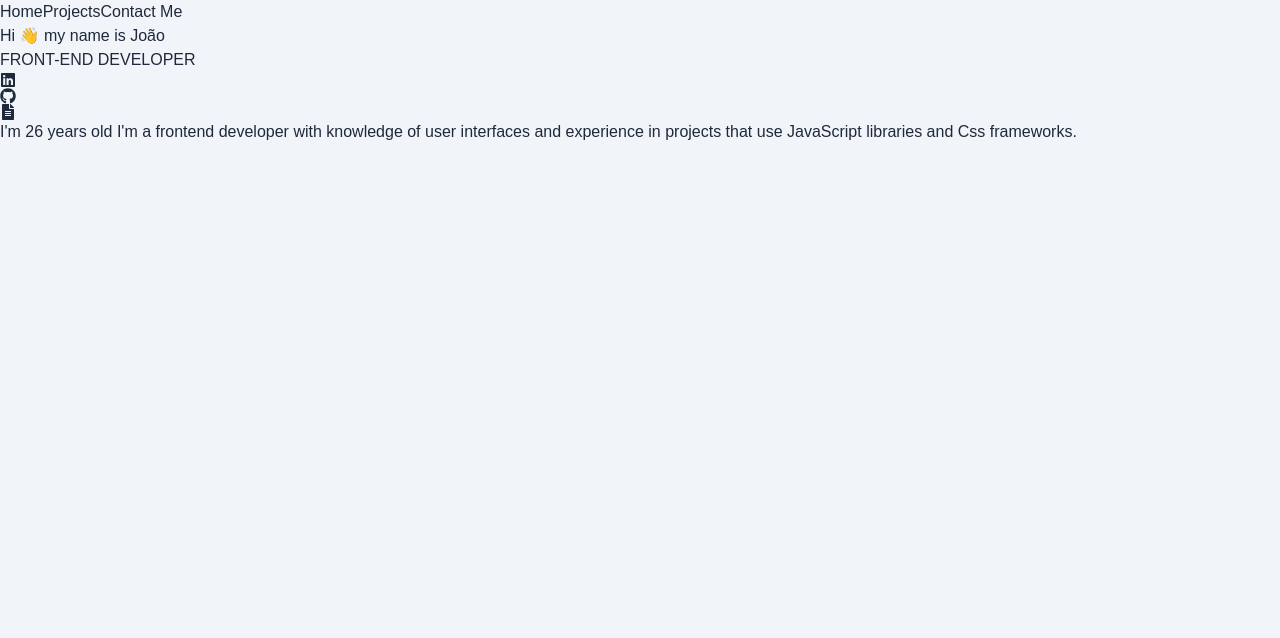
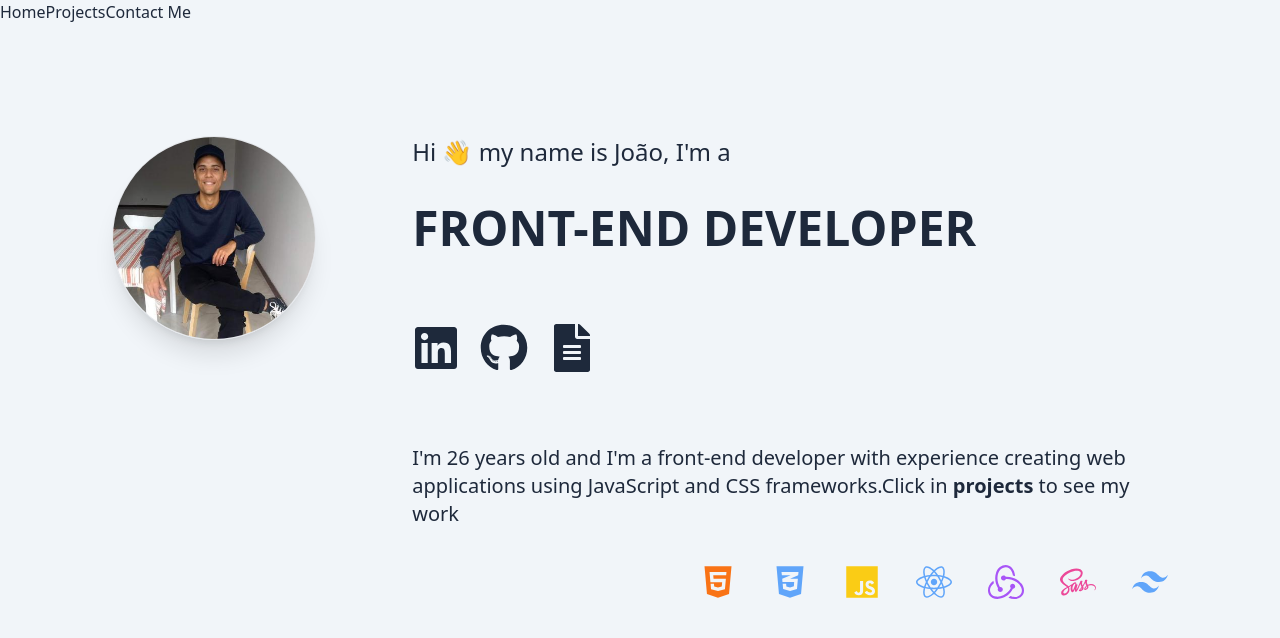
Before and after one commit to Jaoovit/portfolio, a React (Vite) app: page / in a window 1280 px wide. Shown: the top 638 px of the page. Built offline with nearby package versions, Linux system fonts and the light colour scheme.

Commit message:
create the homepage design

```diff
--- a/src/index.css
+++ b/src/index.css
@@ -3,7 +3,6 @@
 @tailwind utilities;
 
 body {
-  font-family: sans-serif;
   color: #1e293b;
   background-color: #f1f5f9;
 }
--- a/src/main.jsx
+++ b/src/main.jsx
@@ -4,10 +4,10 @@ import ReactDOM from 'react-dom/client'
 import { BrowserRouter, Route, Routes } from 'react-router-dom'
 
 {/* Css */}
-import App from './App'
 import './index.css'
 
 {/* Pages */}
+import App from './App'
 import Home from './pages/Home'
 import Projects from './pages/Projects'
 import Contact from './pages/Contact'
--- a/src/pages/Home.jsx
+++ b/src/pages/Home.jsx
@@ -1,17 +1,49 @@
-import { FaGithub, FaLinkedin, FaFileAlt } from "react-icons/fa";
+import { FaGithub,
+         FaLinkedin,
+         FaFileAlt,
+         FaHtml5,
+         FaCss3Alt,
+         FaReact,
+         FaSass } from "react-icons/fa";
+
+import { IoLogoJavascript } from "react-icons/io5";
+import { RiTailwindCssFill } from "react-icons/ri";
+import { SiRedux } from "react-icons/si";
+import { Link } from "react-router-dom";
 
 const Home = () => {
   return (
     <div>
-        <h3>Hi &#128075; my name is João</h3>
-        <h1>FRONT-END DEVELOPER</h1>
-        <p className="icon">
-            <p><a href="https://linkedin.com/in/joão-vitor-oliveira-205498198"><FaLinkedin /></a></p>
-            <p><a href="https://github.com/Jaoovit"><FaGithub /></a></p>
-            <p><a href=""></a><FaFileAlt /></p>
-        </p>
-        <p>I&apos;m 26 years old I&apos;m a frontend developer with knowledge of user interfaces and experience in projects that use JavaScript libraries and Css frameworks.</p>
+        <div className="flex flex-col items-center px-28 py-28 gap-20">
+            <div className="flex flex-col items-center justify-center xl:flex-row xl:items-start gap-24" >
+                <div>
+                    <img className="object-cover border rounded-full shadow-xl" src="src/assets/profile.jpeg" alt="image description"/>
+                </div>
+                <div className="flex flex-col gap-9">
+                    <h3 className="text-2xl">Hi &#128075; my name is João, I&apos;m a</h3>
+                    <h1 className="text-5xl font-bold">FRONT-END DEVELOPER</h1>
+                    <div className="flex gap-5 text-5xl pt-9">
+                        <a href="https://linkedin.com/in/joão-vitor-oliveira-205498198"><FaLinkedin className="transition hover:-translate-y-2 duration-300" /></a>
+                        <a href="https://github.com/Jaoovit"><FaGithub className="transition hover:-translate-y-2 duration-300" /></a>
+                        <a href=""><FaFileAlt className="transition hover:-translate-y-2 duration-300" /></a>
+                    </div>
+                    <div className="text-xl pt-9">
+                        <p>I&apos;m 26 years old and I&apos;m a front-end developer with experience creating web applications using JavaScript and CSS frameworks.Click in <Link to="/projects" className="hover:text-amber-400 duration-300"><b>projects</b></Link> to see my work</p>
+                    </div>
+                    <div className="flex text-4xl gap-9 justify-end">
+                        <FaHtml5 className="text-orange-500"/>
+                        <FaCss3Alt className="text-blue-400"/>
+                        <IoLogoJavascript className="text-yellow-400"/>
+                        <FaReact className="text-blue-400"/>
+                        <SiRedux className="text-purple-500"/>
+                        <FaSass className="text-pink-500"/>
+                        <RiTailwindCssFill className="text-blue-400"/>
+                    </div>
+                </div>
+            </div>
+        </div>
     </div>
+
 )
 }
 
```
Also changed, not shown: src/assets/profile.jpeg (added), src/assets/resume.png (added).
